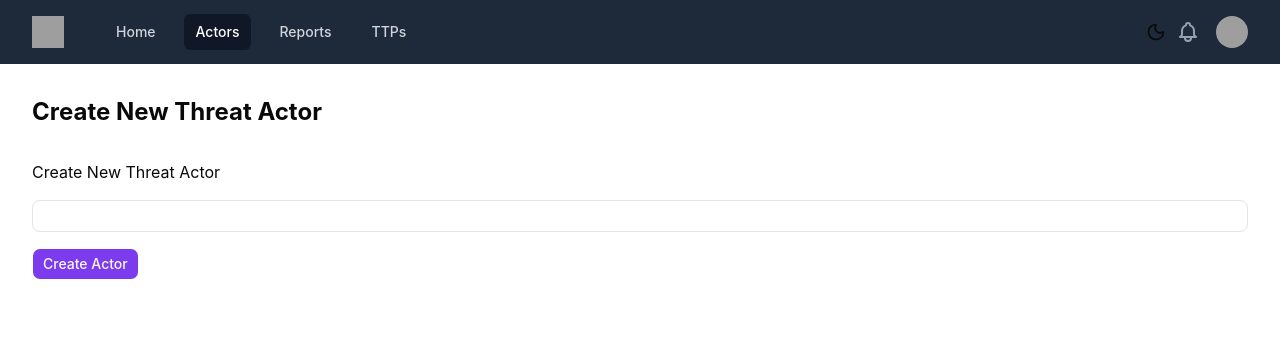
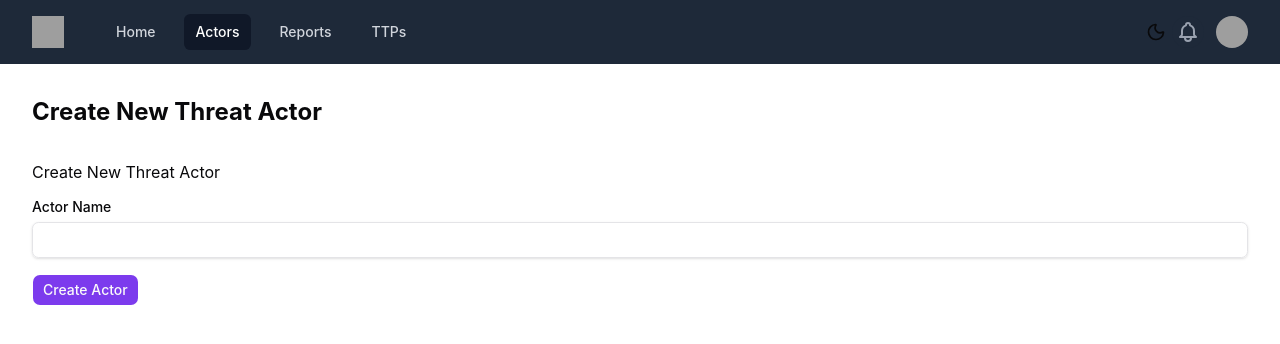
Before and after one commit to akshaysth/actortrackr_react, a React (Vite) app: page /actors/create in a window 1280 px wide. Shown: the top 344 px of the page. Built offline with nearby package versions, Linux system fonts and the light colour scheme; grey boxes are pictures that could not be loaded.

Commit message:
refactor: migrate Input component to shadcn/ui + add FormField wrapper

```diff
--- a/src/components/pages/Actors/create.tsx
+++ b/src/components/pages/Actors/create.tsx
@@ -2,8 +2,9 @@ import React, { useState } from "react";
 import { useNavigate } from "react-router-dom";
 import { createActor } from "../../../services/actorService";
 import Page from "../../ui/Page";
-import Input from "../../ui/Input";
+import { Input } from "../../ui/input";
 import { Button } from "../../ui/button";
+import { FormField } from "../../ui/form-field";
 
 const CreateActor: React.FC = () => {
   const [name, setName] = useState<string>("");
@@ -40,17 +41,16 @@ const CreateActor: React.FC = () => {
         <h1>Create New Threat Actor</h1>
         <form onSubmit={handleSubmit}>
           <div className="grid grid-cols-1 gap-6 mt-4">
-            <div>
+            <FormField label="Actor Name" error={error} id="actor-name">
               <Input
                 id="actor-name"
                 type="text"
-                label="Actor Name"
                 value={name}
                 onChange={(e) => setName(e.target.value)}
                 disabled={loading}
                 required
               />
-            </div>
+            </FormField>
           </div>
           <div className="mt-4">
             <Button type="submit" disabled={loading}>
--- a/src/components/pages/Reports/create.tsx
+++ b/src/components/pages/Reports/create.tsx
@@ -2,7 +2,7 @@ import { useState } from "react";
 import { useNavigate } from "react-router-dom";
 import Page from "../../ui/Page";
 import Card from "../../ui/Card";
-import Input from "../../ui/Input";
+import { Input } from "../../ui/input";
 import { Button } from "../../ui/button";
 
 const CreateReport = () => {
--- a/src/components/pages/Ttps/create.tsx
+++ b/src/components/pages/Ttps/create.tsx
@@ -2,7 +2,7 @@ import { useState } from "react";
 import { useNavigate } from "react-router-dom";
 import Page from "../../ui/Page";
 import Card from "../../ui/Card";
-import Input from "../../ui/Input";
+import { Input } from "../../ui/input";
 import { Button } from "../../ui/button";
 
 const TTPCreate = () => {
--- a/src/components/pages/Ttps/view.tsx
+++ b/src/components/pages/Ttps/view.tsx
@@ -2,7 +2,7 @@ import { useState, useEffect } from "react";
 import { useParams } from "react-router-dom";
 import Page from "../../ui/Page";
 import Card from "../../ui/Card";
-import Input from "../../ui/Input";
+import { Input } from "../../ui/input";
 
 interface TTPData {
   name: string;
--- a/src/components/ui/Input.tsx
+++ /dev/null
@@ -1,21 +0,0 @@
-import * as React from "react"
-import { Input as InputPrimitive } from "@base-ui/react/input"
-
-import { cn } from "@/lib/utils"
-
-function Input({ className, type, label, ...props }: React.ComponentProps<"input"> & { label?: string }) {
-  return (
-    <InputPrimitive
-      type={type}
-      data-slot="input"
-      className={cn(
-        "h-8 w-full min-w-0 rounded-lg border border-input bg-transparent px-2.5 py-1 text-base transition-colors outline-none file:inline-flex file:h-6 file:border-0 file:bg-transparent file:text-sm file:font-medium file:text-foreground placeholder:text-muted-foreground focus-visible:border-ring focus-visible:ring-3 focus-visible:ring-ring/50 disabled:pointer-events-none disabled:cursor-not-allowed disabled:bg-input/50 disabled:opacity-50 aria-invalid:border-destructive aria-invalid:ring-3 aria-invalid:ring-destructive/20 md:text-sm dark:bg-input/30 dark:disabled:bg-input/80 dark:aria-invalid:border-destructive/50 dark:aria-invalid:ring-destructive/40",
-        className
-      )}
-      {...props}
-    />
-  )
-}
-
-export { Input }
-export default Input
--- /dev/null
+++ b/src/components/ui/form-field.tsx
@@ -0,0 +1,37 @@
+import * as React from "react"
+
+import { cn } from "@/lib/utils"
+import { Label } from "@/components/ui/label"
+
+interface FormFieldProps extends Omit<React.ComponentProps<"div">, "type" | "placeholder"> {
+  label?: string
+  error?: string | null
+  id: string
+  children: React.ReactNode
+}
+
+function FormField({
+  label,
+  error,
+  id,
+  className,
+  children,
+}: FormFieldProps) {
+  return (
+    <div className={cn("flex flex-col gap-2", className)}>
+      {label && (
+        <Label htmlFor={id}>
+          {label}
+        </Label>
+      )}
+      {children}
+      {error && (
+        <p className="text-sm text-destructive">
+          {error}
+        </p>
+      )}
+    </div>
+  )
+}
+
+export { FormField }
--- /dev/null
+++ b/src/components/ui/input.tsx
@@ -0,0 +1,19 @@
+import * as React from "react"
+
+import { cn } from "@/lib/utils"
+
+function Input({ className, type, ...props }: React.ComponentProps<"input">) {
+  return (
+    <input
+      type={type}
+      data-slot="input"
+      className={cn(
+        "flex h-9 w-full rounded-md border border-input bg-transparent px-3 py-1 text-base shadow-sm transition-colors file:border-0 file:bg-transparent file:text-sm file:font-medium file:text-foreground placeholder:text-muted-foreground focus-visible:outline-none focus-visible:ring-1 focus-visible:ring-ring disabled:cursor-not-allowed disabled:opacity-50 md:text-sm",
+        className
+      )}
+      {...props}
+    />
+  )
+}
+
+export { Input }
```
Also changed, not shown: 1 other file (tests, documents, lock files or other folders).
